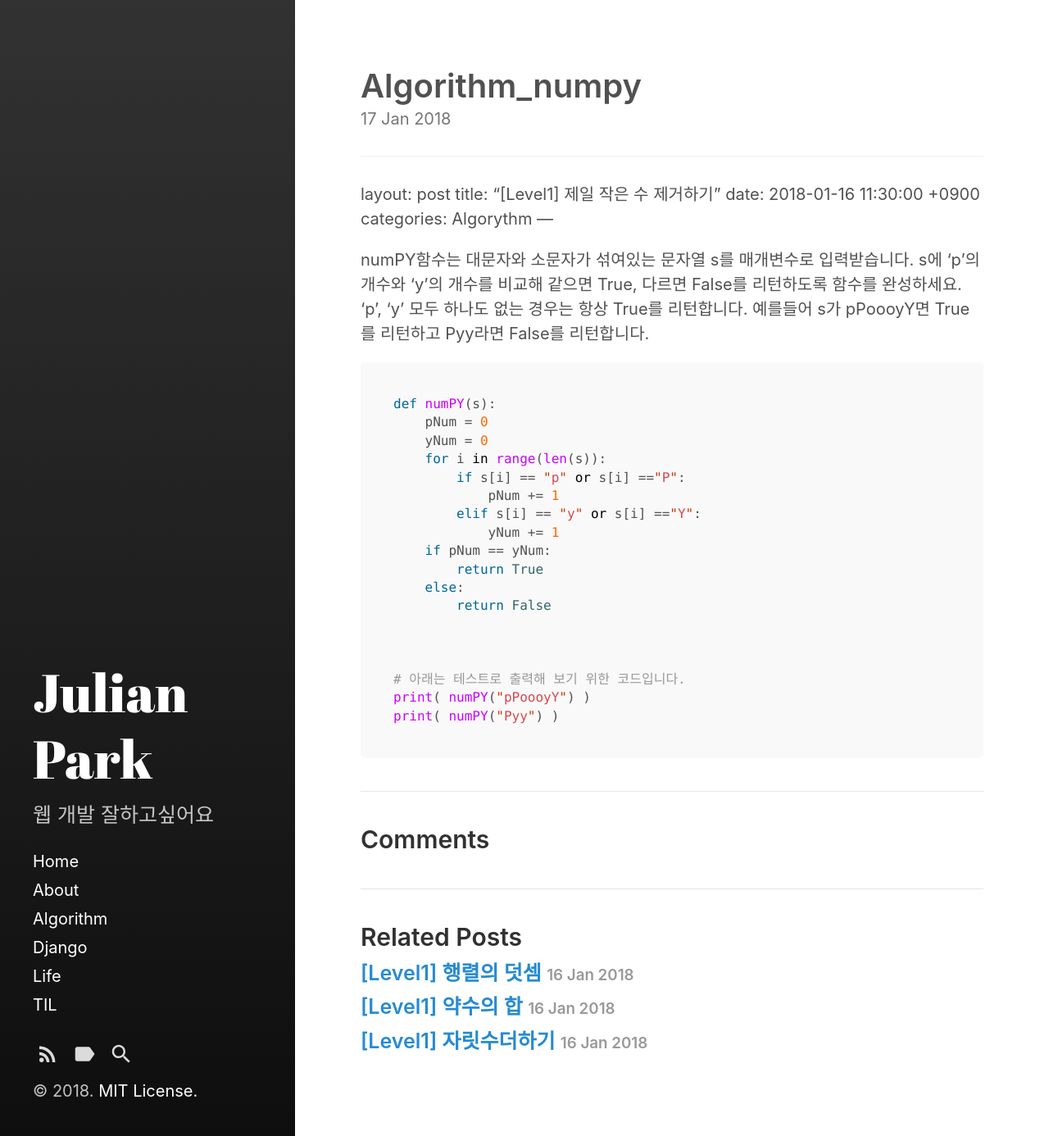
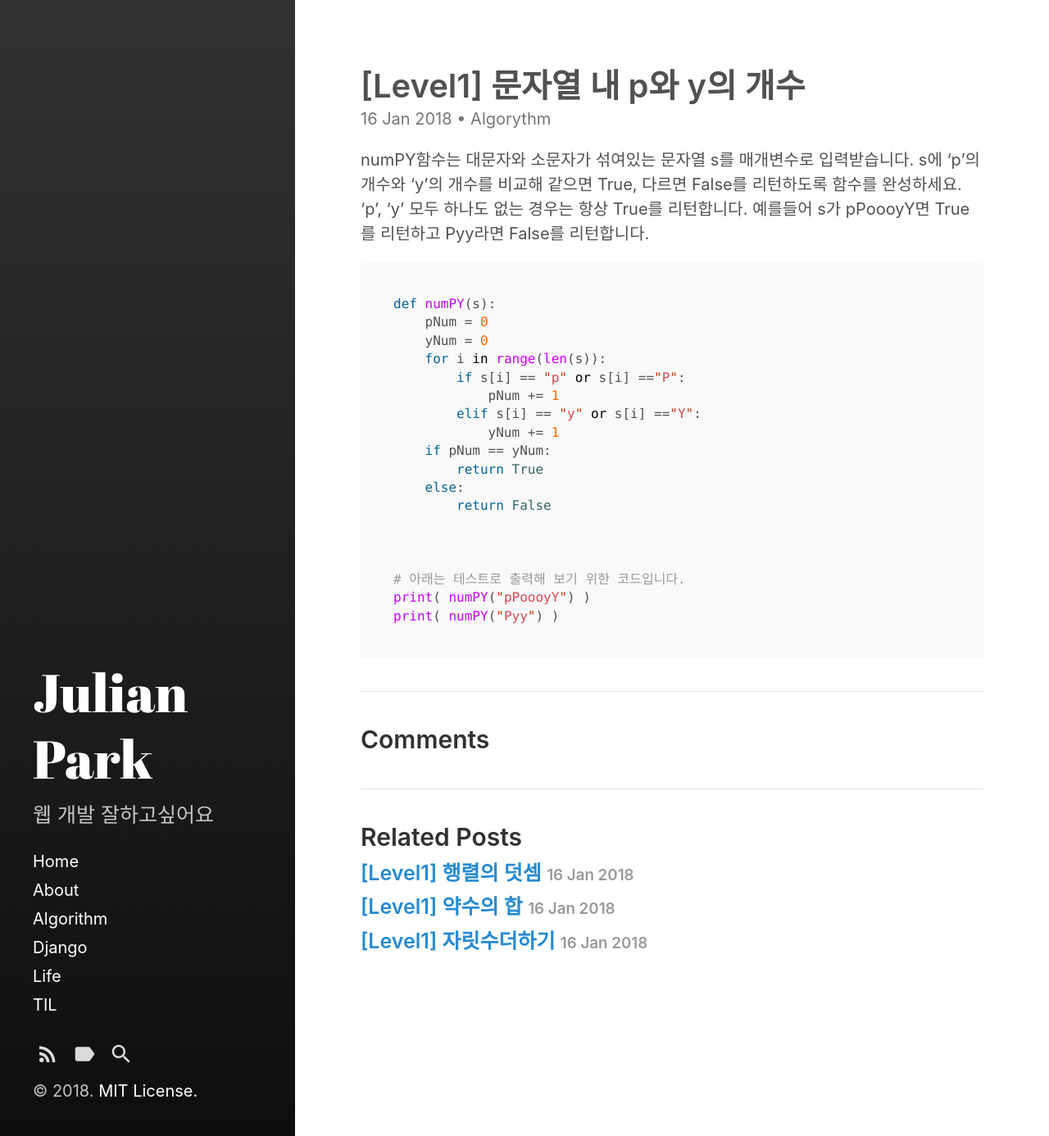
Before and after one commit to Chrisaor/chrisaor.github.com, a Jekyll site: the page built from _posts/2018-01-17-Algorithm_numPY.md, in a window 1280 px wide. Shown: the whole page at 82% size. Built offline with Jekyll 4.4.1, drawn with Linux system fonts in a browser that asks for light colours; our own code applies the rules of GitHub Pages for plain Markdown files.

Commit message:
algorithm update

```diff
--- a/_posts/2018-01-17-Algorithm_numPY.md
+++ b/_posts/2018-01-17-Algorithm_numPY.md
@@ -1,7 +1,6 @@
-
 ---
 layout: post
-title:  "[Level1] 제일 작은 수 제거하기"
+title:  "[Level1] 문자열 내 p와 y의 개수"
 date:   2018-01-16 11:30:00 +0900
 categories: Algorythm
 ---
```
